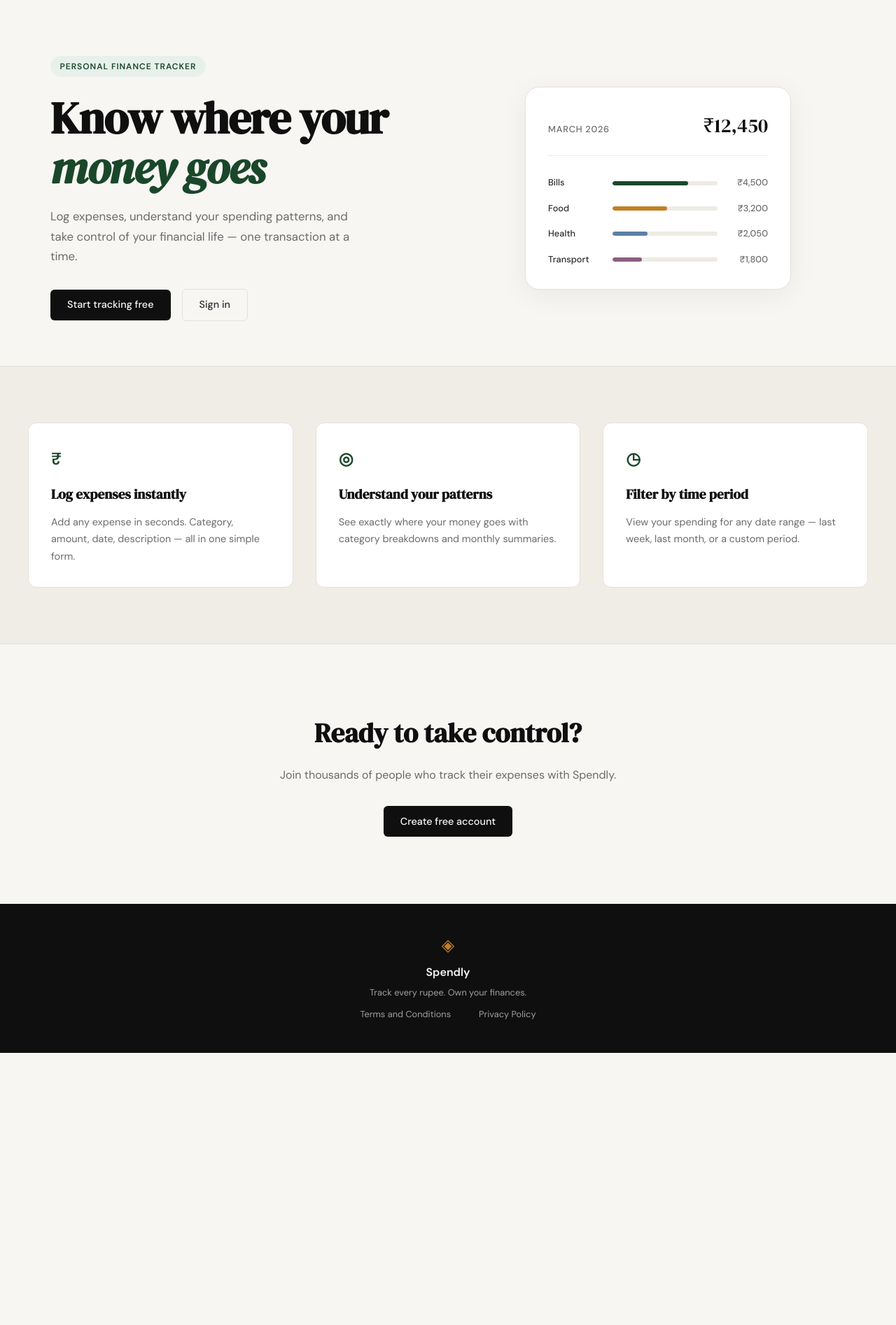
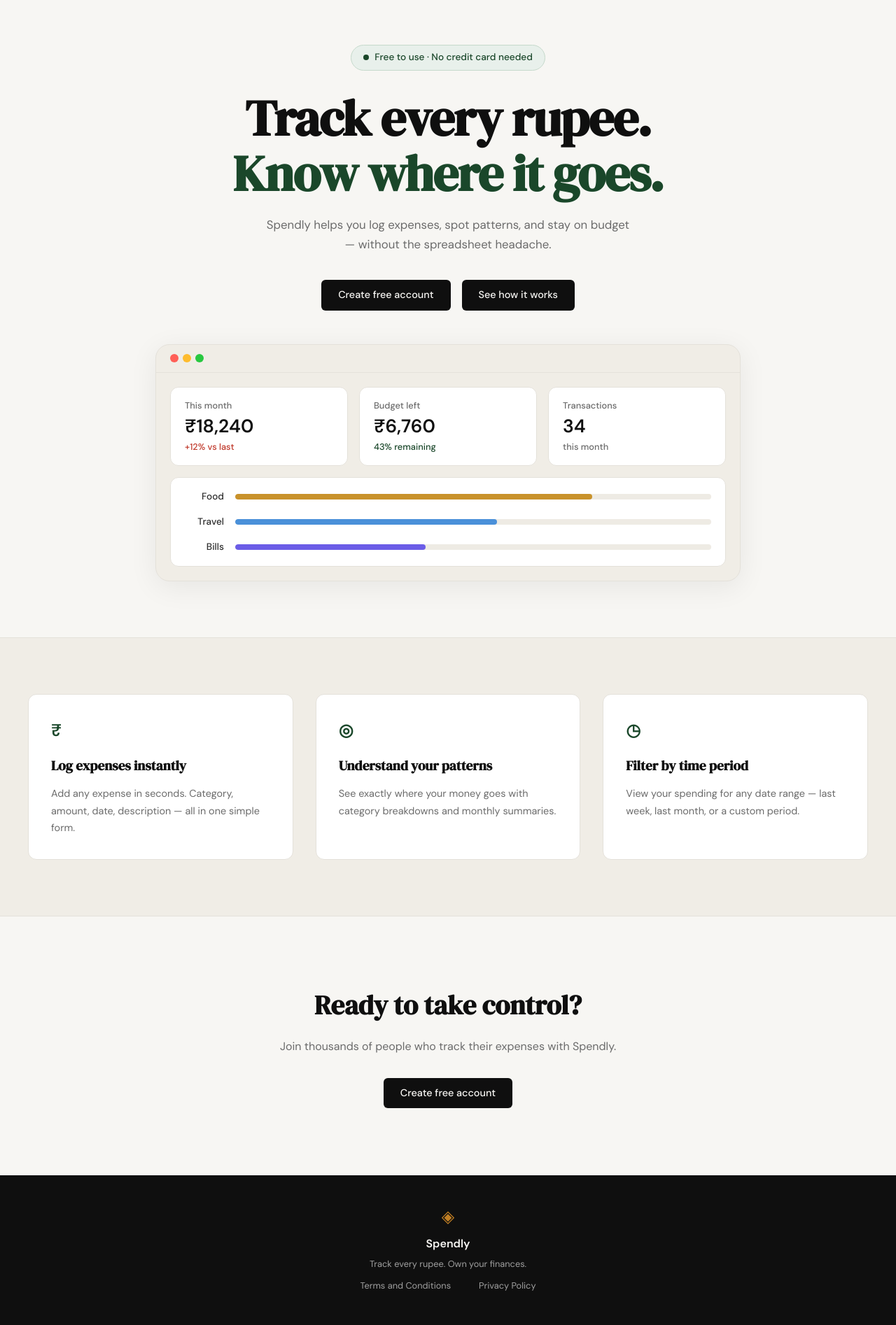
Before and after one commit to ketankarlekar/spendly, a Flask app: page / in a window 1280 px wide. Shown: the part 61-1955 px from the top of the page at 70% size. Before the commit the page ends 1566 px from the top, so only its background shows below. Run offline with Flask 3, Linux system fonts and the light colour scheme.

Commit message:
landing: redesign hero section with new layout and mock window
Co-Authored-By: Claude Sonnet 4.6 <noreply@anthropic.com>

```diff
--- /dev/null
+++ b/static/css/landing.css
@@ -0,0 +1,194 @@
+/* ------------------------------------------------------------------ */
+/* Hero — override to centered single-column layout                    */
+/* ------------------------------------------------------------------ */
+
+.hero {
+    display: flex;
+    flex-direction: column;
+    align-items: center;
+    text-align: center;
+    padding: 4rem 2rem 5rem;
+    max-width: 900px;
+    gap: 3rem;
+}
+
+.hero-text {
+    display: flex;
+    flex-direction: column;
+    align-items: center;
+}
+
+/* Badge */
+.hero-badge {
+    display: inline-flex;
+    align-items: center;
+    gap: 0.5rem;
+    background: var(--accent-light);
+    color: var(--accent);
+    font-size: 0.85rem;
+    font-weight: 500;
+    padding: 0.4rem 1.1rem;
+    border-radius: 999px;
+    border: 1px solid #c5d9cb;
+    margin-bottom: 1.75rem;
+    letter-spacing: 0;
+    text-transform: none;
+}
+
+.hero-badge-dot {
+    width: 8px;
+    height: 8px;
+    background: var(--accent);
+    border-radius: 50%;
+    flex-shrink: 0;
+}
+
+/* Title */
+.hero-title {
+    font-size: clamp(2.75rem, 6vw, 4.5rem);
+    line-height: 1.1;
+    color: var(--ink);
+    margin-bottom: 1.25rem;
+    letter-spacing: -0.02em;
+}
+
+.hero-title-green {
+    color: var(--accent);
+    display: block;
+}
+
+/* Subtitle */
+.hero-subtitle {
+    max-width: 520px;
+    margin-bottom: 2.25rem;
+}
+
+/* Actions */
+.hero-actions {
+    justify-content: center;
+}
+
+/* ------------------------------------------------------------------ */
+/* Mock browser window                                                 */
+/* ------------------------------------------------------------------ */
+
+.mock-window {
+    width: 100%;
+    background: var(--paper-warm);
+    border: 1px solid var(--border);
+    border-radius: var(--radius-lg);
+    overflow: hidden;
+    box-shadow: 0 8px 40px rgba(0, 0, 0, 0.07);
+}
+
+.mock-window-bar {
+    display: flex;
+    align-items: center;
+    gap: 6px;
+    padding: 0.85rem 1.25rem;
+    border-bottom: 1px solid var(--border);
+}
+
+.traffic {
+    width: 12px;
+    height: 12px;
+    border-radius: 50%;
+}
+
+.traffic-red    { background: #ff5f57; }
+.traffic-yellow { background: #febc2e; }
+.traffic-green  { background: #28c840; }
+
+.mock-window-body {
+    padding: 1.25rem;
+    display: flex;
+    flex-direction: column;
+    gap: 1rem;
+}
+
+/* Stats row */
+.mock-stats {
+    display: grid;
+    grid-template-columns: repeat(3, 1fr);
+    gap: 1rem;
+}
+
+.mock-stat {
+    background: var(--paper-card);
+    border: 1px solid var(--border);
+    border-radius: var(--radius-md);
+    padding: 1rem 1.25rem;
+    display: flex;
+    flex-direction: column;
+    gap: 0.2rem;
+    text-align: left;
+}
+
+.stat-label {
+    font-size: 0.8rem;
+    color: var(--ink-muted);
+    font-weight: 500;
+}
+
+.stat-value {
+    font-size: 1.65rem;
+    font-weight: 700;
+    color: var(--ink);
+    line-height: 1.2;
+}
+
+.stat-sub {
+    font-size: 0.8rem;
+    font-weight: 500;
+}
+
+.stat-danger  { color: var(--danger); }
+.stat-success { color: var(--accent); }
+.stat-muted   { color: var(--ink-muted); }
+
+/* Chart */
+.mock-chart {
+    background: var(--paper-card);
+    border: 1px solid var(--border);
+    border-radius: var(--radius-md);
+    padding: 1rem 1.25rem;
+    display: flex;
+    flex-direction: column;
+    gap: 0.9rem;
+}
+
+.chart-row {
+    display: grid;
+    grid-template-columns: 56px 1fr;
+    align-items: center;
+    gap: 1rem;
+}
+
+.chart-label {
+    font-size: 0.85rem;
+    color: var(--ink-soft);
+    font-weight: 500;
+    text-align: right;
+}
+
+.chart-track {
+    height: 8px;
+    background: var(--border-soft);
+    border-radius: 999px;
+    overflow: hidden;
+}
+
+.chart-bar {
+    height: 100%;
+    border-radius: 999px;
+}
+
+/* ------------------------------------------------------------------ */
+/* Responsive                                                          */
+/* ------------------------------------------------------------------ */
+
+@media (max-width: 600px) {
+    .mock-stats {
+        grid-template-columns: 1fr;
+    }
+}
--- a/templates/landing.html
+++ b/templates/landing.html
@@ -2,59 +2,73 @@
 
 {% block title %}Spendly — Track Every Rupee{% endblock %}
 
+{% block head %}
+<link rel="stylesheet" href="{{ url_for('static', filename='css/landing.css') }}">
+{% endblock %}
+
 {% block content %}
 
 <section class="hero">
-    <div class="hero-inner">
-        <div class="hero-badge">Personal Finance Tracker</div>
+    <div class="hero-text">
+        <div class="hero-badge">
+            <span class="hero-badge-dot"></span>
+            Free to use · No credit card needed
+        </div>
         <h1 class="hero-title">
-            Know where your<br>
-            <em>money goes</em>
+            Track every rupee.<br>
+            <span class="hero-title-green">Know where it goes.</span>
         </h1>
         <p class="hero-subtitle">
-            Log expenses, understand your spending patterns,
-            and take control of your financial life —
-            one transaction at a time.
+            Spendly helps you log expenses, spot patterns, and stay
+            on budget — without the spreadsheet headache.
         </p>
         <div class="hero-actions">
-            <a href="{{ url_for('register') }}" class="btn-primary">Start tracking free</a>
-            <a href="{{ url_for('login') }}" class="btn-ghost">Sign in</a>
+            <a href="{{ url_for('register') }}" class="btn-primary">Create free account</a>
+            <a href="#" class="btn-primary">See how it works</a>
         </div>
     </div>
-    <div class="hero-visual">
-        <div class="mock-card">
-            <div class="mock-card-header">
-                <span class="mock-label">March 2026</span>
-                <span class="mock-total">₹12,450</span>
+    <div class="mock-window">
+        <div class="mock-window-bar">
+            <span class="traffic traffic-red"></span>
+            <span class="traffic traffic-yellow"></span>
+            <span class="traffic traffic-green"></span>
+        </div>
+        <div class="mock-window-body">
+            <div class="mock-stats">
+                <div class="mock-stat">
+                    <span class="stat-label">This month</span>
+                    <span class="stat-value">₹18,240</span>
+                    <span class="stat-sub stat-danger">+12% vs last</span>
+                </div>
+                <div class="mock-stat">
+                    <span class="stat-label">Budget left</span>
+                    <span class="stat-value">₹6,760</span>
+                    <span class="stat-sub stat-success">43% remaining</span>
+                </div>
+                <div class="mock-stat">
+                    <span class="stat-label">Transactions</span>
+                    <span class="stat-value">34</span>
+                    <span class="stat-sub stat-muted">this month</span>
+                </div>
             </div>
-            <div class="mock-bars">
-                <div class="mock-bar-row">
-                    <span class="mock-cat">Bills</span>
-                    <div class="mock-bar-track">
-                        <div class="mock-bar" style="width: 72%"></div>
+            <div class="mock-chart">
+                <div class="chart-row">
+                    <span class="chart-label">Food</span>
+                    <div class="chart-track">
+                        <div class="chart-bar" style="width: 75%; background: #c9922b;"></div>
                     </div>
-                    <span class="mock-amt">₹4,500</span>
                 </div>
-                <div class="mock-bar-row">
-                    <span class="mock-cat">Food</span>
-                    <div class="mock-bar-track">
-                        <div class="mock-bar mock-bar-2" style="width: 52%"></div>
+                <div class="chart-row">
+                    <span class="chart-label">Travel</span>
+                    <div class="chart-track">
+                        <div class="chart-bar" style="width: 55%; background: #4a90d9;"></div>
                     </div>
-                    <span class="mock-amt">₹3,200</span>
                 </div>
-                <div class="mock-bar-row">
-                    <span class="mock-cat">Health</span>
-                    <div class="mock-bar-track">
-                        <div class="mock-bar mock-bar-3" style="width: 33%"></div>
+                <div class="chart-row">
+                    <span class="chart-label">Bills</span>
+                    <div class="chart-track">
+                        <div class="chart-bar" style="width: 40%; background: #6b5de7;"></div>
                     </div>
-                    <span class="mock-amt">₹2,050</span>
-                </div>
-                <div class="mock-bar-row">
-                    <span class="mock-cat">Transport</span>
-                    <div class="mock-bar-track">
-                        <div class="mock-bar mock-bar-4" style="width: 28%"></div>
-                    </div>
-                    <span class="mock-amt">₹1,800</span>
                 </div>
             </div>
         </div>
```
